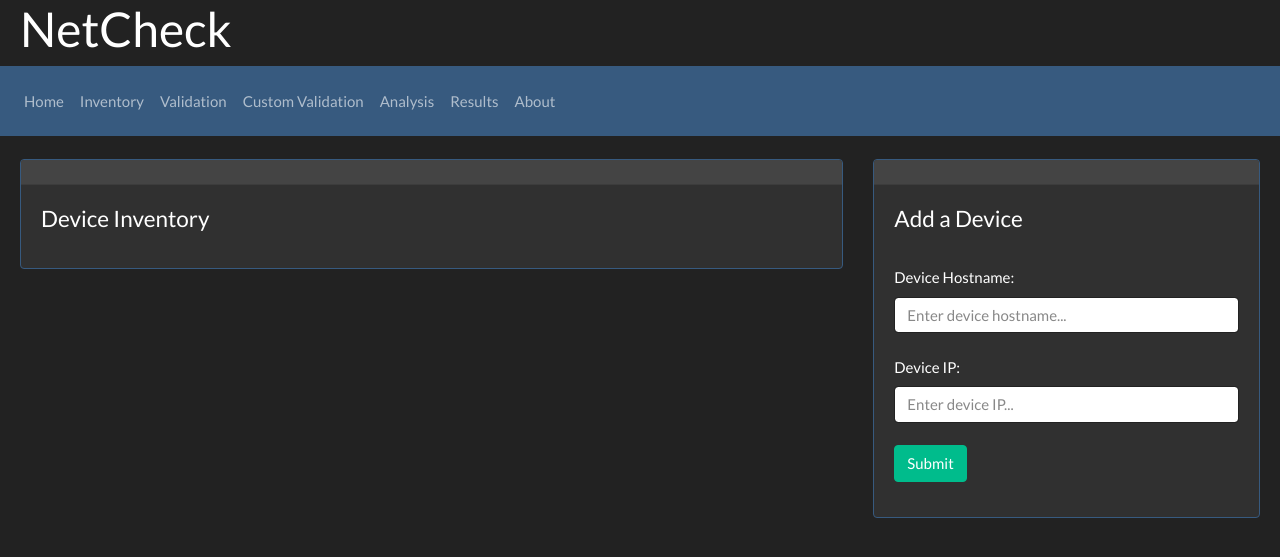
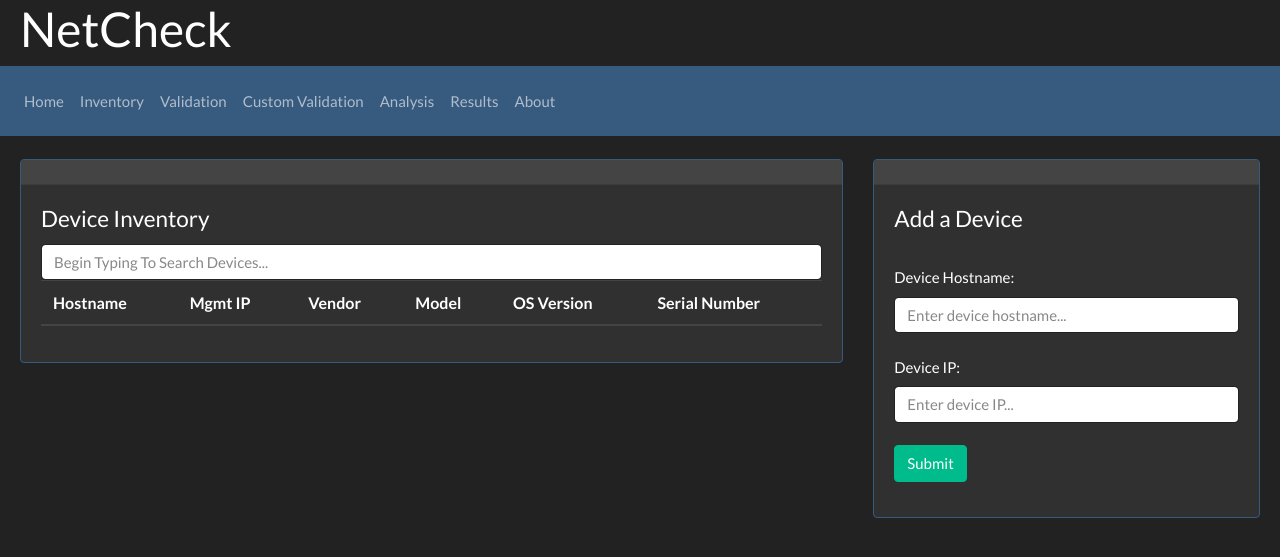
Before and after one commit to dannywade/netcheck, a FastAPI app: page /inventory in a window 1280 px wide. Shown: the top 557 px of the page. Run offline with FastAPI, Linux system fonts and the light colour scheme; data that the repository does not hold is empty; parts of the project's set-up code (start-up, migrations or seed data) failed here and were passed over; some libraries are stand-ins or nearby versions.

Commit message:
added active search to inventory

```diff
--- a/netcheck/frontend/templates/inventory.html
+++ b/netcheck/frontend/templates/inventory.html
@@ -6,10 +6,34 @@
       <div class="card border-primary mb-3" style="margin-left: 20px;">
           <div class="card-header"></div>
             <div class="card-body">
-              <h4 class="card-title">Device Inventory</h4>
-              <p class="card-text">
-                <div hx-get="/partials/inventory-table" hx-trigger="load, every 5s">
-                </div>
+              <h4 class="card-title">Device Inventory
+                <span class="htmx-indicator">
+                  <img src="/frontend/static/img/bars.svg" width="20px" height="20px"/> Searching...
+                </span>
+              </h4>
+              <input class="form-control" type="search"
+                name="search" placeholder="Begin Typing To Search Devices..."
+                hx-post="/search-inventory"
+                hx-trigger="load, keyup changed delay:500ms, search"
+                hx-target="#search-results"
+                hx-indicator=".htmx-indicator">
+                <p class="card-text">
+                <table class="table">
+                    <thead>
+                      <tr>
+                        <th scope="col">Hostname</th>
+                        <th scope="col">Mgmt IP</th>
+                        <th scope="col">Vendor</th>
+                        <th scope="col">Model</th>
+                        <th scope="col">OS Version</th>
+                        <th scope="col">Serial Number</th>
+                    </tr>
+                    </thead>
+                    <tbody id="search-results">
+                      <!-- <div hx-get="/partials/inventory-table" hx-trigger="load">
+                      </div> -->
+                    </tbody>
+                </table>
               </p>
             </div>
       </div>
--- a/netcheck/main.py
+++ b/netcheck/main.py
@@ -194,14 +194,25 @@ async def results_table(request: Request):
     )
 
 
-@app.get("/partials/inventory-table", response_class=HTMLResponse)
-async def inventory_table(request: Request):
-    with Session(engine) as session:
-        all_test_results = session.exec(select(DeviceInventory)).all()
-    return templates.TemplateResponse(
-        "partial_inventory_table.html",
-        {"request": request, "results": all_test_results},
-    )
+@app.post("/search-inventory", response_class=HTMLResponse)
+async def inventory_table(request: Request, search: str = Form(None)):
+    if search is None:
+        with Session(engine) as session:
+            results = session.exec(select(DeviceInventory)).all()
+            return templates.TemplateResponse(
+                "partial_inventory_table.html",
+                {"request": request, "results": results},
+            )
+    else:
+        with Session(engine) as session:
+            search_match = select(DeviceInventory).where(
+                DeviceInventory.hostname.like("%" + search + "%")
+            )
+            results = session.exec(search_match)
+            return templates.TemplateResponse(
+                "partial_inventory_table.html",
+                {"request": request, "results": results},
+            )
 
 
 @app.post("/validateForm", response_class=HTMLResponse)
```
Also changed, not shown: netcheck/frontend/templates/partial_inventory_table.html (+0 -14 lines), netcheck/frontend/static/img/bars.svg (added).
